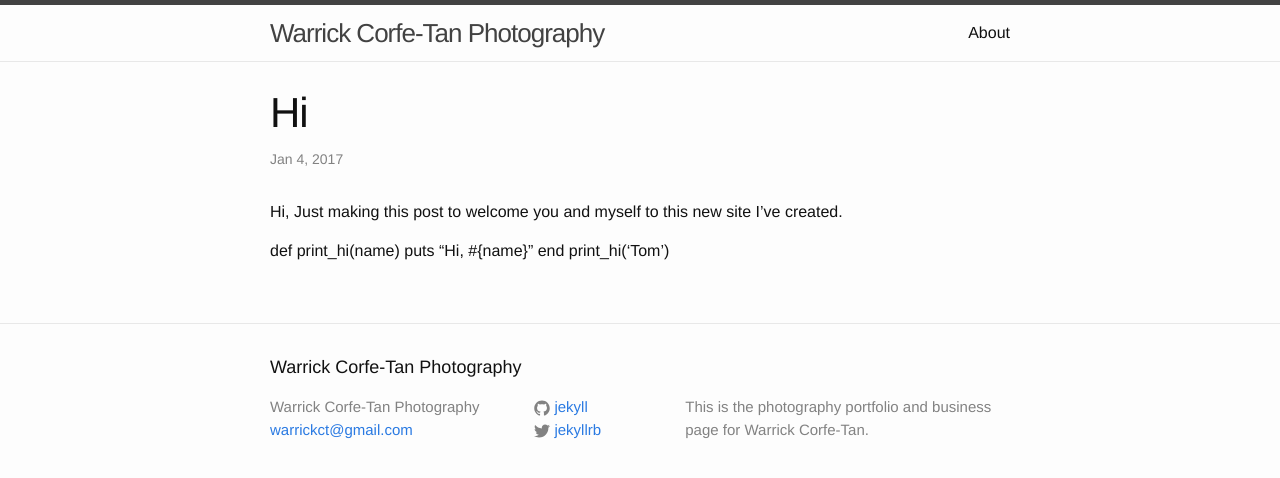
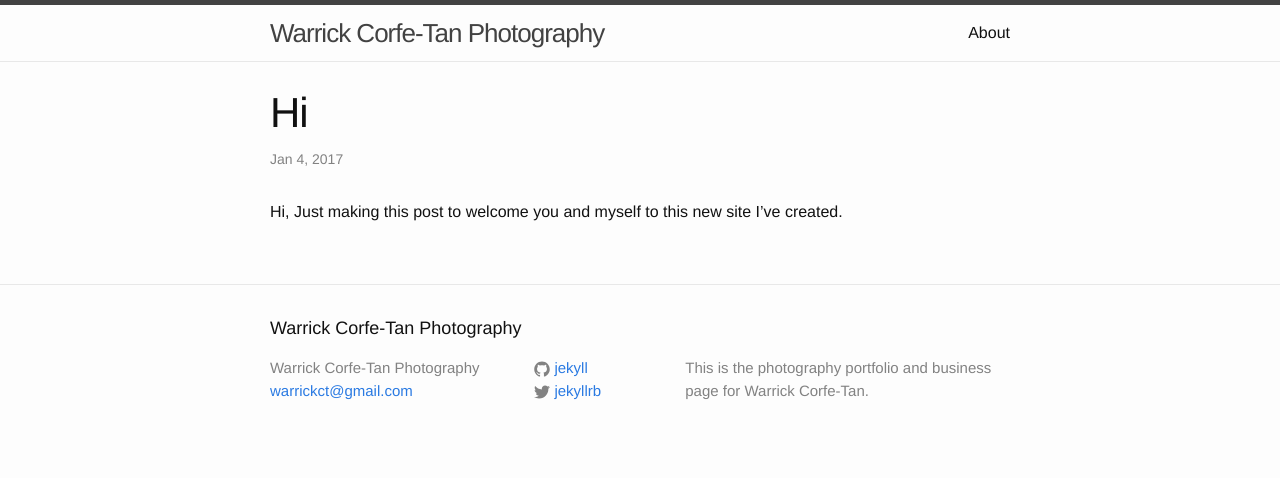
Before and after one commit to warrickct/warrickct.github.io, a Jekyll site: the page built from _posts/2017-01-04-First-Post.markdown, in a window 1280 px wide. Shown: the top 478 px of the page. Built offline with Jekyll 4.4.1, drawn with Linux system fonts in a browser that asks for light colours.

Commit message:
Update 2017-01-04-First-Post.markdown

```diff
--- a/_posts/2017-01-04-First-Post.markdown
+++ b/_posts/2017-01-04-First-Post.markdown
@@ -7,8 +7,3 @@ categories: announcement
 
 Hi,
 Just making this post to welcome you and myself to this new site I've created.
-
-def print_hi(name)
-  puts "Hi, #{name}"
-end
-print_hi('Tom')
```
